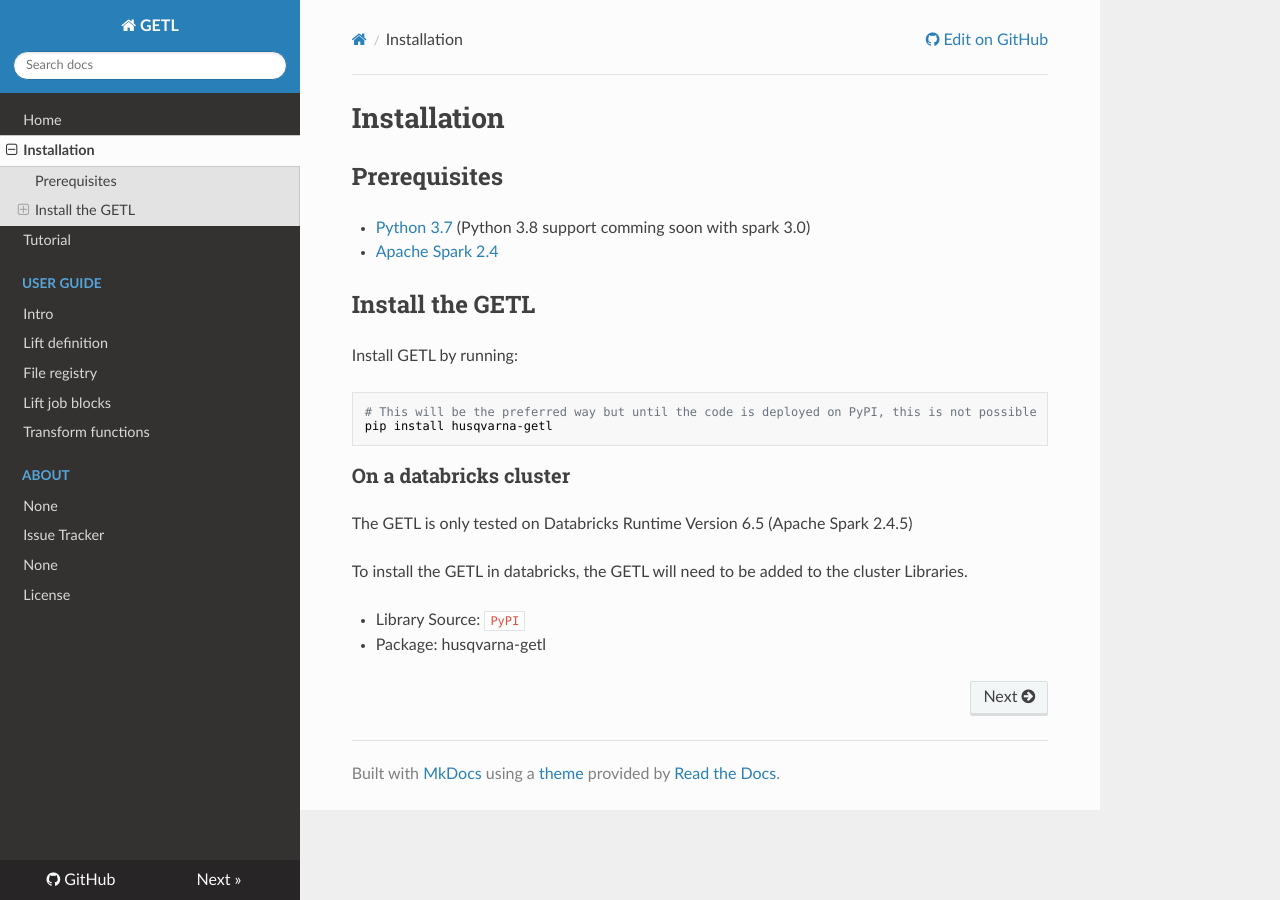
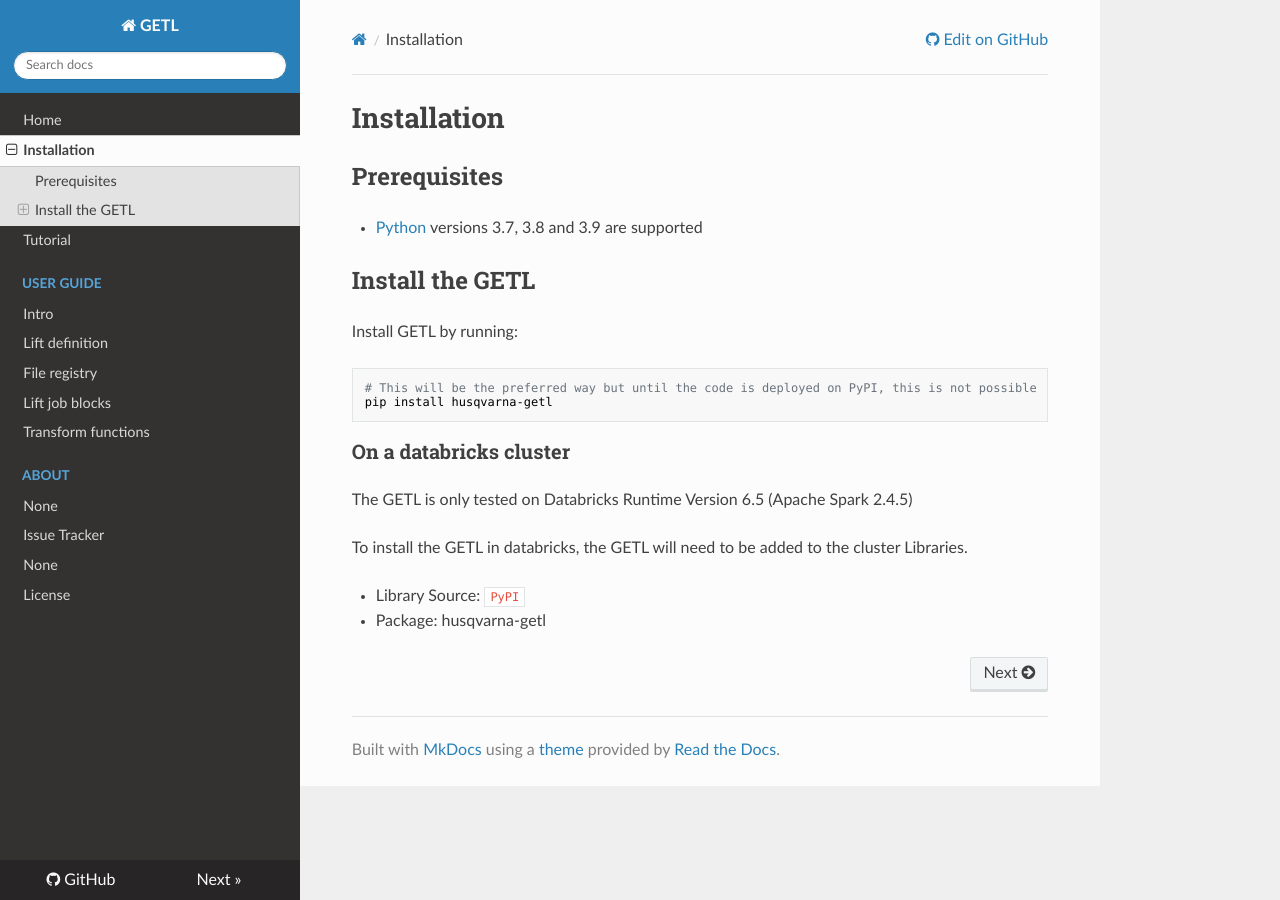
Before and after one commit to husqvarnagroup/GETL, an MkDocs documentation site: the page built from docs/installation.md, in a window 1280 px wide. Built offline with MkDocs 1.6.1, drawn with Linux system fonts in a browser that asks for light colours; nearby versions of some CDN libraries.

Commit message:
Add python 3.9 to tox, azure-pipelines.yml and pyproject.toml
Update installation documentation to match python versions

```diff
--- a/azure-pipelines.yml
+++ b/azure-pipelines.yml
@@ -26,6 +26,9 @@
       Python38-spark3:
         python.version: '3.8'
         TOXENV: py38-spark3
+      Python39-spark3:
+        python.version: '3.9'
+        TOXENV: py39-spark3
 
   steps:
   - task: UsePythonVersion@0
--- a/docs/installation.md
+++ b/docs/installation.md
@@ -2,8 +2,7 @@
 
 ## Prerequisites
 
-- [Python 3.7](https://www.python.org/downloads/) (Python 3.8 support comming soon with spark 3.0)
-- [Apache Spark 2.4](https://spark.apache.org/downloads.html)
+- [Python](https://www.python.org/downloads/) versions 3.7, 3.8 and 3.9 are supported
 
 ## Install the GETL
 
--- a/pyproject.toml
+++ b/pyproject.toml
@@ -15,6 +15,7 @@
     "Programming Language :: Python",
     "Programming Language :: Python :: 3.7",
     "Programming Language :: Python :: 3.8",
+    "Programming Language :: Python :: 3.9",
 ]
 packages = [
     { include="getl" },
```
Also changed, not shown: CHANGELOG.md (+2 -0 lines), 1 other file.
